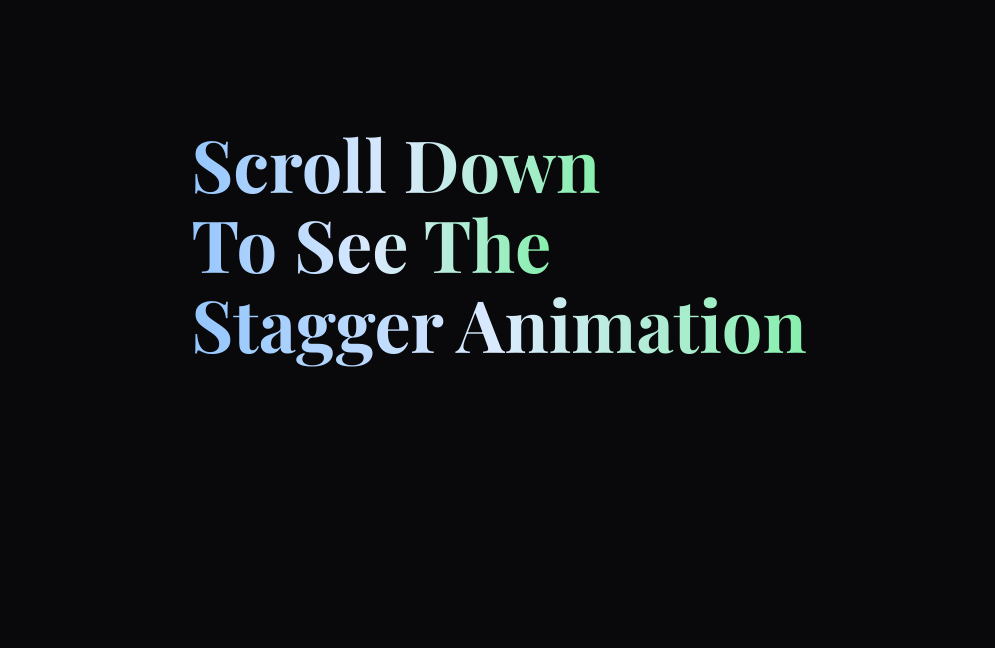
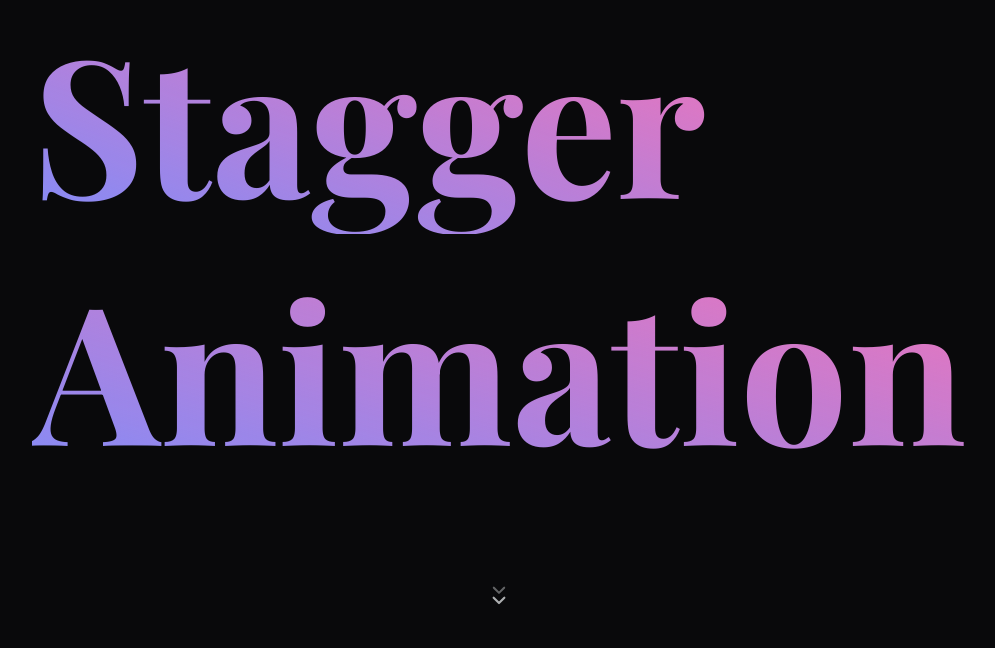
Before and after one commit to salmansajib/framer-motion-stagger-animation, a Next.js app: page / in a window 1280 px wide. Shown: the part 152-800 px from the top of the page, without its empty margins (141-1136 px from the left). Built offline with nearby package versions, Linux system fonts and the light colour scheme; a web font is replaced by a local one.

Commit message:
modified the animation

```diff
--- a/app/page.js
+++ b/app/page.js
@@ -4,7 +4,7 @@ import Skills from "@/components/Skills";
 export default function Home() {
   return (
     <div className="bg-zinc-950 text-slate-50">
-      <main className="container mx-auto px-4">
+      <main className="mx-auto px-4">
         <Hero />
         <Skills />
       </main>
--- a/components/Hero.js
+++ b/components/Hero.js
@@ -1,26 +1,50 @@
 "use client";
-import { motion } from "motion/react";
+import { clamp, motion } from "motion/react";
 
 const containerVariants = {
   hidden: { opacity: 0 },
   visible: {
     opacity: 1,
     transition: {
-      staggerChildren: 0.3,
+      staggerChildren: 0.4,
     },
   },
 };
 
 const headingVariants = {
   hidden: {
+    y: 300,
+  },
+  visible: {
+    y: 0,
+    transition: {
+      duration: 0.5,
+    },
+  },
+};
+
+const groupVariants = {
+  hidden: {},
+  visible: {
+    transition: {
+      staggerChildren: 0.2,
+    },
+  },
+};
+
+const pathVariants = {
+  hidden: {
     opacity: 0,
-    y: 50,
+    y: -10,
   },
   visible: {
     opacity: 1,
     y: 0,
+    scale: 1.1,
     transition: {
-      duration: 0.5,
+      duration: 0.8,
+      repeat: Infinity,
+      repeatType: "reverse",
     },
   },
 };
@@ -31,31 +55,62 @@ function Hero() {
       variants={containerVariants}
       initial="hidden"
       animate="visible"
-      className="min-h-svh grid items-center justify-center"
+      className="relative min-h-svh grid items-center justify-center"
     >
       <motion.div
         variants={containerVariants}
         className="flex flex-col items-start gap-2"
       >
+        <div className="overflow-hidden">
           <motion.h1
             variants={headingVariants}
-          className="bg-gradient-to-r from-blue-300 via-blue-100 to-green-300 text-transparent bg-clip-text text-4xl md:text-6xl lg:text-7xl font-bold capitalize max-w-max"
+            style={{
+              fontSize: "clamp(3rem, 15vw, 15rem)",
+              lineHeight: 1.2,
+            }}
+            className="bg-gradient-to-tr from-indigo-400 to bg-pink-400 text-transparent bg-clip-text font-bold capitalize"
           >
-          scroll down
+            stagger
           </motion.h1>
+        </div>
+
+        <div className="overflow-hidden">
           <motion.h1
             variants={headingVariants}
-          className="bg-gradient-to-r from-blue-300 via-blue-100 to-green-300 text-transparent bg-clip-text text-4xl md:text-6xl lg:text-7xl font-bold capitalize max-w-max"
+            style={{
+              fontSize: "clamp(3rem, 15vw, 15rem)",
+              lineHeight: 1.3,
+            }}
+            className="bg-gradient-to-tr from-indigo-400 to bg-pink-400 text-transparent bg-clip-text font-bold capitalize"
           >
-          to see the
+            animation
           </motion.h1>
-        <motion.h1
-          variants={headingVariants}
-          className="bg-gradient-to-r from-blue-300 via-blue-100 to-green-300 text-transparent bg-clip-text text-4xl h-[55px] md:h-[70px] lg:h-[82px] md:text-6xl lg:text-7xl font-bold capitalize max-w-max"
+        </div>
+      </motion.div>
+
+      <div className=" absolute bottom-[30px] left-1/2 -translate-x-1/2 flex flex-col items-center">
+        <svg
+          xmlns="http://www.w3.org/2000/svg"
+          width="24"
+          height="50"
+          viewBox="0 0 24 24"
+          fill="none"
+          stroke="currentColor"
+          strokeWidth="2"
+          strokeLinecap="round"
+          strokeLinejoin="round"
+          className="lucide lucide-chevrons-down"
+          initial="hidden"
+          animate="visible"
         >
-          stagger animation
-        </motion.h1>
-      </motion.div>
+          {/* Group for stagger */}
+          <motion.g variants={groupVariants}>
+            <motion.path d="m7 20 5 5 5-5" variants={pathVariants} />
+            <motion.path d="m7 13 5 5 5-5" variants={pathVariants} />
+            <motion.path d="m7 6 5 5 5-5" variants={pathVariants} />
+          </motion.g>
+        </svg>
+      </div>
     </motion.div>
   );
 }
```
Lines whose indentation alone changed are shown as unchanged.
